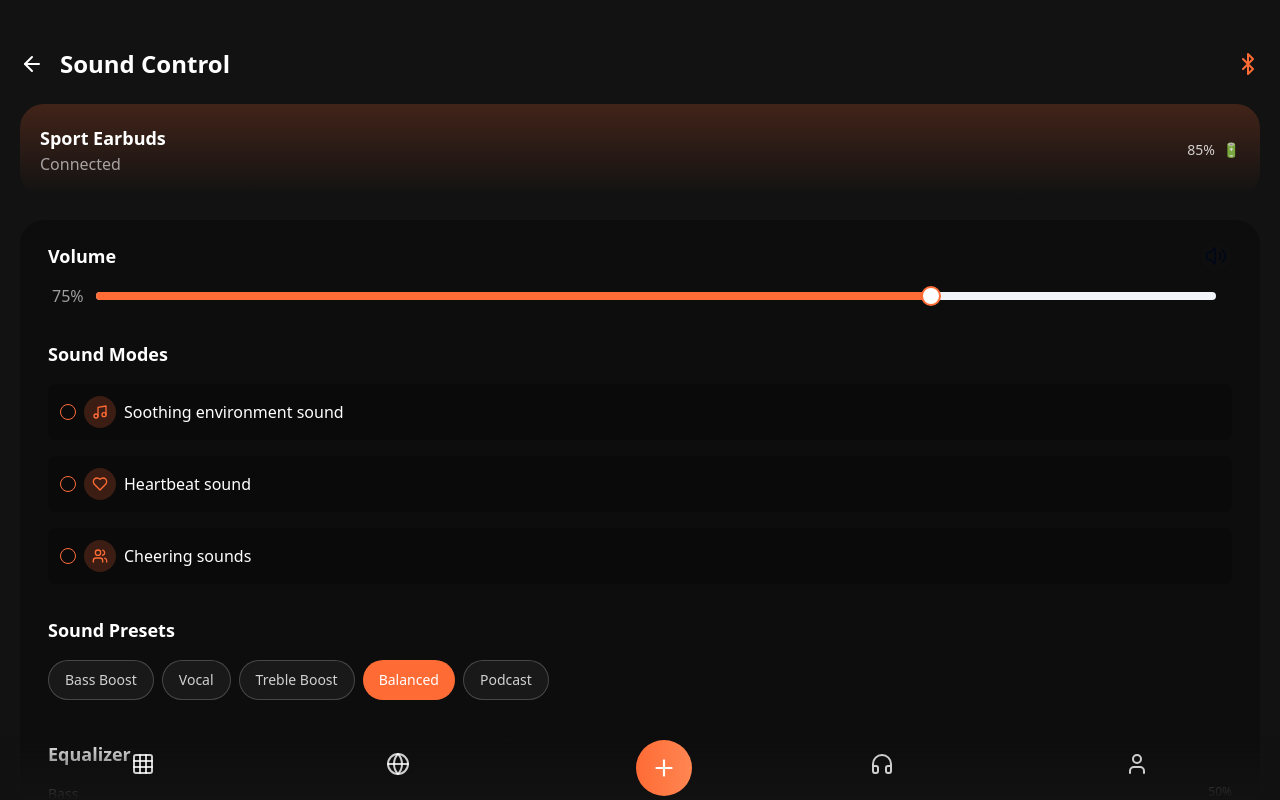
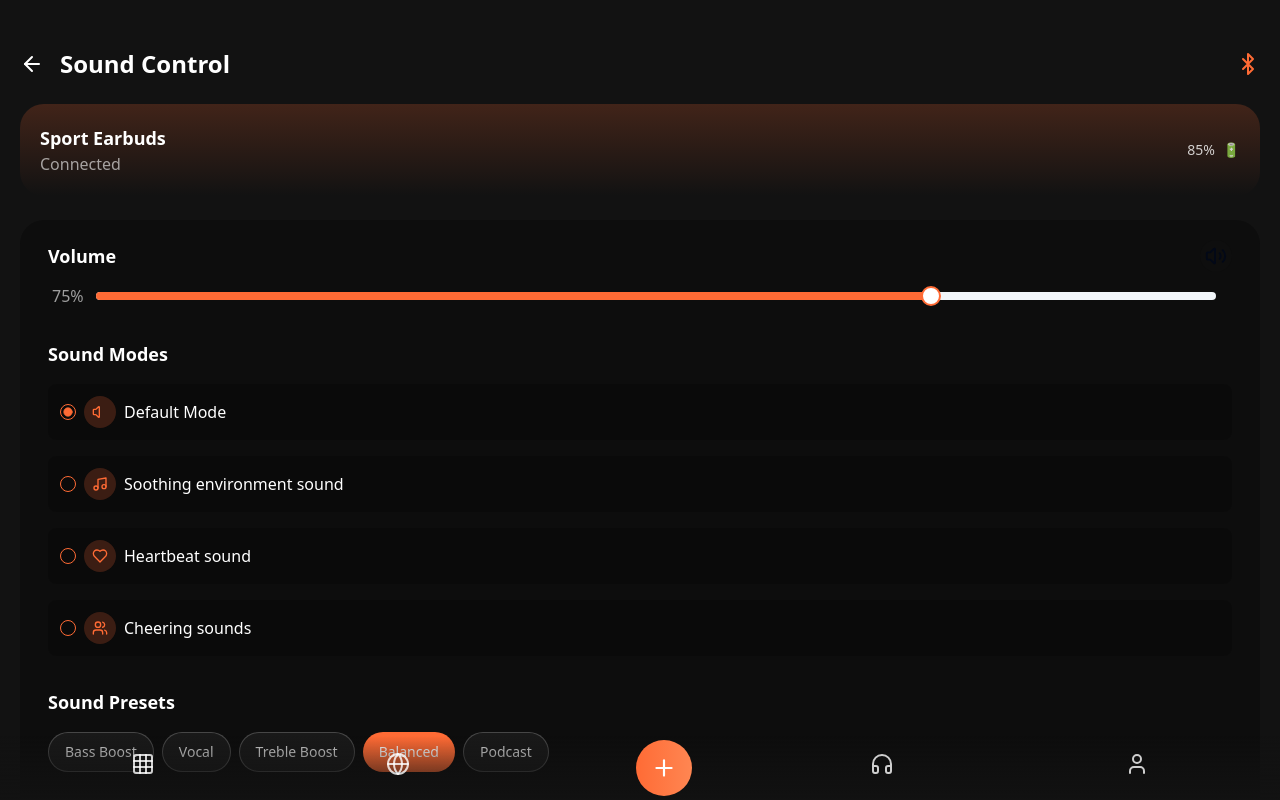
Before and after one commit to Tinastud/sporty-sound-flow, a React (Vite) app: page /sound in a window 1280 px wide. Shown: the top 800 px of the page. Built offline with nearby package versions, Linux system fonts and the light colour scheme.

Commit message:
feat: Add default sound mode and equalizer changes
- Added a default sound mode to the Sound Modes.
- Implemented functionality to update the equalizer state based on selected sound presets.

```diff
--- a/src/components/SoundControl.tsx
+++ b/src/components/SoundControl.tsx
@@ -1,19 +1,40 @@
 
-import React, { useState } from "react";
+import React, { useState, useEffect } from "react";
 import { Slider } from "@/components/ui/slider";
 import { Button } from "@/components/ui/button";
 import { Volume, Volume1, Volume2, VolumeX, Music, Heart, Users } from "lucide-react";
 import { RadioGroup, RadioGroupItem } from "@/components/ui/radio-group";
 
 const presets = [
-  { name: "Bass Boost", id: "bass" },
-  { name: "Vocal", id: "vocal" },
-  { name: "Treble Boost", id: "treble" },
-  { name: "Balanced", id: "balanced" },
-  { name: "Podcast", id: "podcast" },
+  {
+    name: "Bass Boost",
+    id: "bass",
+    equalizer: { bass: 85, mid: 50, treble: 40 }
+  },
+  {
+    name: "Vocal",
+    id: "vocal",
+    equalizer: { bass: 40, mid: 85, treble: 60 }
+  },
+  {
+    name: "Treble Boost",
+    id: "treble",
+    equalizer: { bass: 30, mid: 55, treble: 90 }
+  },
+  {
+    name: "Balanced",
+    id: "balanced",
+    equalizer: { bass: 50, mid: 50, treble: 50 }
+  },
+  {
+    name: "Podcast",
+    id: "podcast",
+    equalizer: { bass: 45, mid: 75, treble: 65 }
+  },
 ];
 
 const soundModes = [
+  { name: "Default Mode", id: "default", icon: <Volume className="h-4 w-4" /> },
   { name: "Soothing environment sound", id: "environment", icon: <Music className="h-4 w-4" /> },
   { name: "Heartbeat sound", id: "heartbeat", icon: <Heart className="h-4 w-4" /> },
   { name: "Cheering sounds", id: "cheering", icon: <Users className="h-4 w-4" /> },
@@ -22,12 +43,20 @@ const soundModes = [
 const SoundControl = () => {
   const [volume, setVolume] = useState(75);
   const [activePreset, setActivePreset] = useState("balanced");
-  const [activeSoundMode, setActiveSoundMode] = useState("");
+  const [activeSoundMode, setActiveSoundMode] = useState("default");
   const [equalizer, setEqualizer] = useState({
     bass: 50,
     mid: 50,
     treble: 50,
   });
+
+  useEffect(() => {
+    // When a preset is selected, update the equalizer values
+    const selectedPreset = presets.find(preset => preset.id === activePreset);
+    if (selectedPreset) {
+      setEqualizer(selectedPreset.equalizer);
+    }
+  }, [activePreset]);
 
   const handleVolumeChange = (value: number[]) => {
     setVolume(value[0]);
@@ -35,6 +64,8 @@ const SoundControl = () => {
 
   const handleEqualizerChange = (type: "bass" | "mid" | "treble", value: number[]) => {
     setEqualizer({ ...equalizer, [type]: value[0] });
+    // When manually adjusting equalizer, deselect any preset
+    setActivePreset("");
   };
 
   const VolumeIcon = () => {
```
